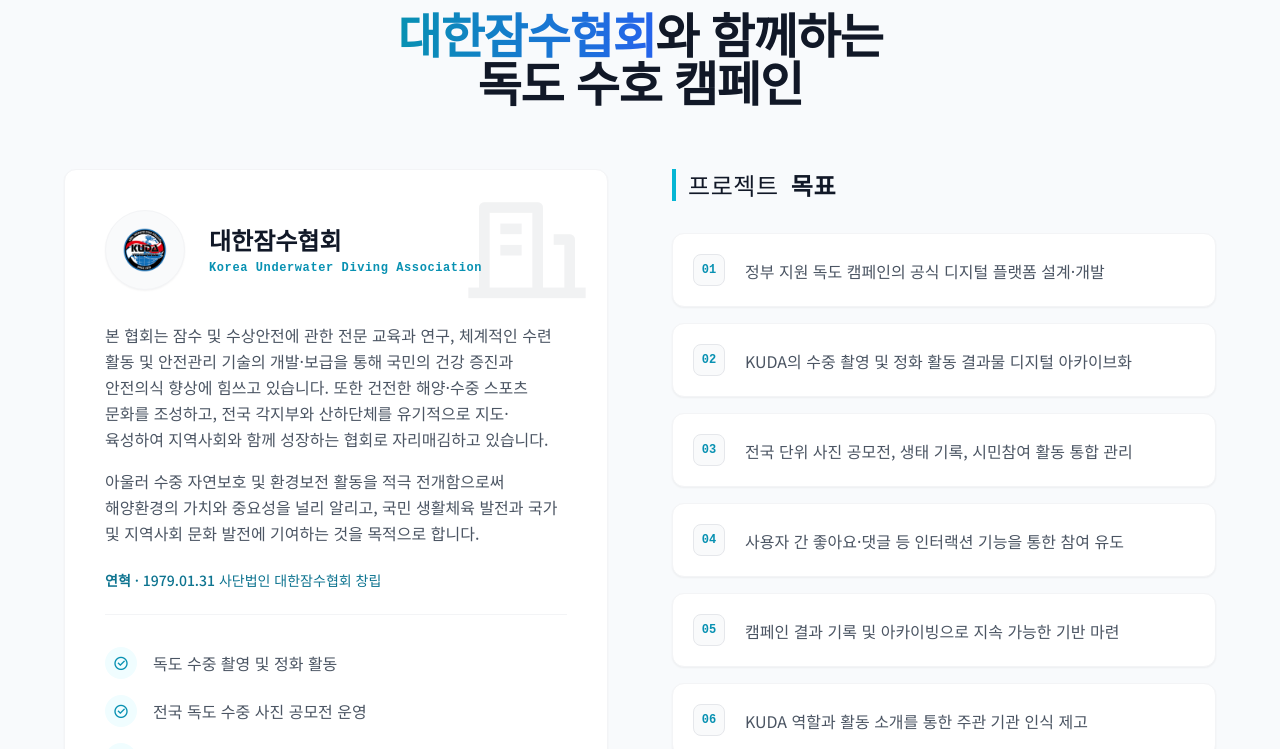
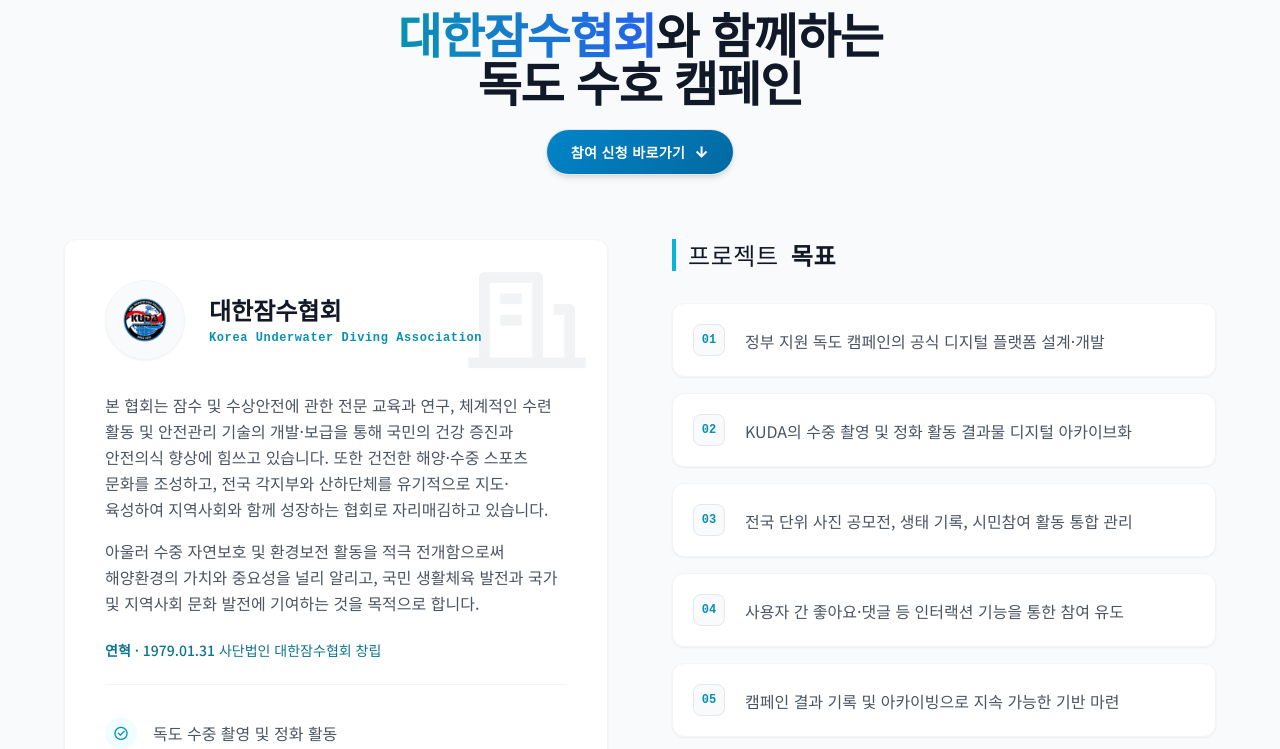
Before and after one commit to RyanKoo986/blueoceanguardians-app, a React (Vite) app: page / in a window 1280 px wide. Shown: the part 920-1669 px from the top of the page. Built offline with nearby package versions, Linux system fonts and the light colour scheme; no server answers.

Commit message:
feat: add smooth scroll anchor button to participation form in AboutSection
- Implement quick action capsule button navigating to #contact section
- Apply high-contrast ocean blue gradient and touch feedback styling
- Update task.md roadmap

```diff
--- a/src/pages/home/components/AboutSection.tsx
+++ b/src/pages/home/components/AboutSection.tsx
@@ -9,6 +9,13 @@
     '캠페인 결과 기록 및 아카이빙으로 지속 가능한 기반 마련',
     'KUDA 역할과 활동 소개를 통한 주관 기관 인식 제고'
   ];
+
+  const scrollToContact = () => {
+    const contactSection = document.getElementById('contact');
+    if (contactSection) {
+      contactSection.scrollIntoView({ behavior: 'smooth' });
+    }
+  };
 
   return (
     <section id="about" className="py-24 relative bg-slate-50 border-t border-slate-200">
@@ -25,10 +32,33 @@
             <span className="text-brand-cyan-600 text-xs font-mono tracking-[0.3em] uppercase mb-4 block font-bold">
               About Organization
             </span>
-            <h2 className="text-3xl sm:text-4xl md:text-5xl font-bold text-gray-900 mb-8 leading-tight tracking-tight break-keep">
+            <h2 className="text-3xl sm:text-4xl md:text-5xl font-bold text-gray-900 mb-6 leading-tight tracking-tight break-keep">
               <span className="text-transparent bg-clip-text bg-gradient-to-r from-brand-cyan-600 to-blue-600">대한잠수협회</span>와 함께하는<br />
               독도 수호 캠페인
             </h2>
+
+            {/* Quick Action Anchor Button to Bottom Contact Form */}
+            <motion.div
+              initial={{ opacity: 0, y: 10 }}
+              whileInView={{ opacity: 1, y: 0 }}
+              viewport={{ once: true }}
+              transition={{ duration: 0.5, delay: 0.2 }}
+              className="flex justify-center"
+            >
+              <button
+                type="button"
+                onClick={scrollToContact}
+                className="inline-flex items-center gap-2 px-6 py-2.5 rounded-full text-white font-semibold text-sm shadow-md hover:shadow-lg transition-all group cursor-pointer border border-sky-400/30 active:scale-95"
+                style={{
+                  background: 'linear-gradient(135deg, #0284c7 0%, #0369a1 100%)',
+                  color: '#ffffff',
+                }}
+                aria-label="하단 참여 신청 폼으로 이동"
+              >
+                <span className="tracking-wide">참여 신청 바로가기</span>
+                <i className="ri-arrow-down-line text-base transition-transform duration-300 group-hover:translate-y-0.5"></i>
+              </button>
+            </motion.div>
           </motion.div>
 
           <div className="grid grid-cols-1 lg:grid-cols-2 gap-16 items-start">
```
Also changed, not shown: 1 other file (tests, documents, lock files or other folders).
